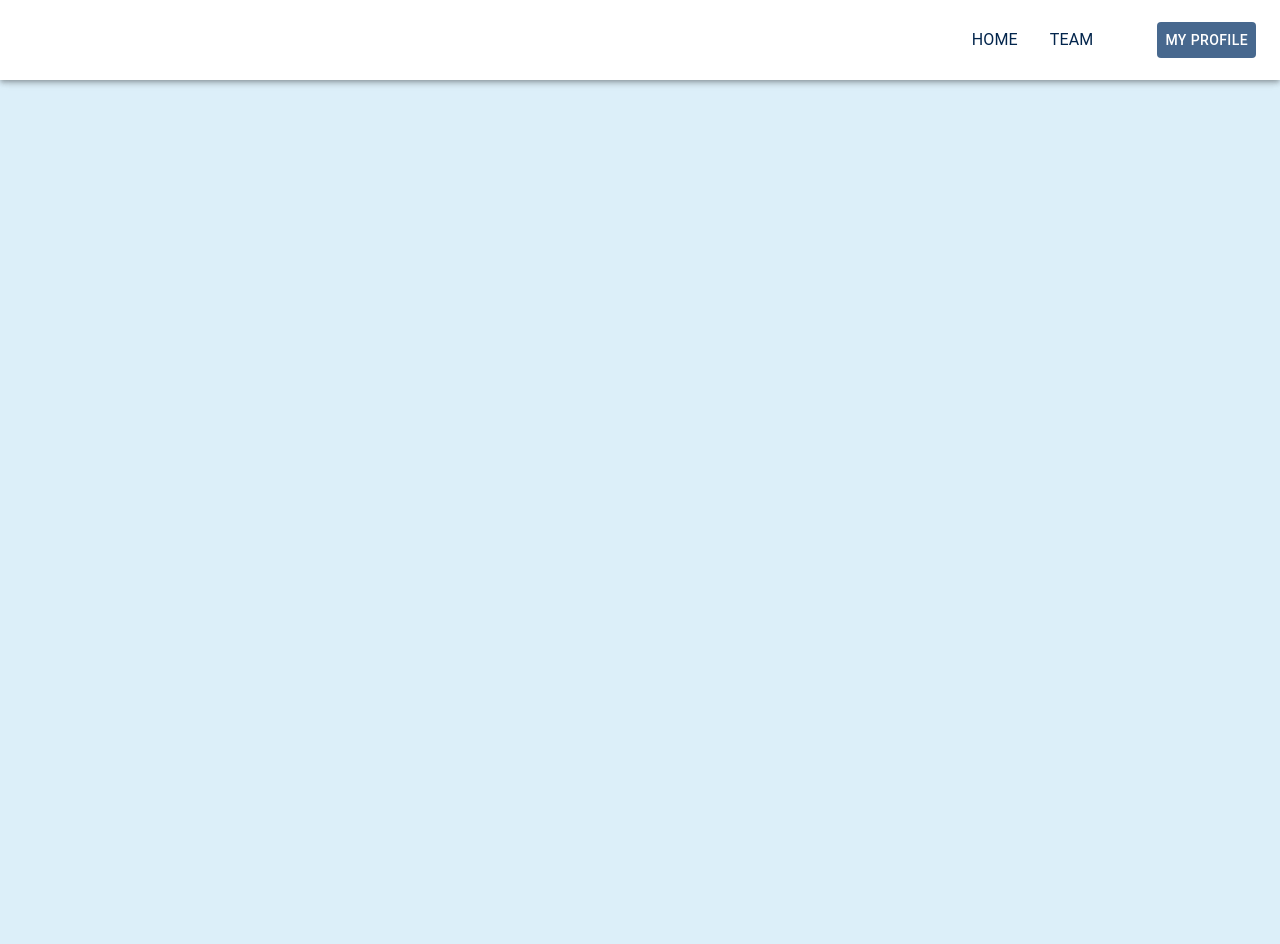
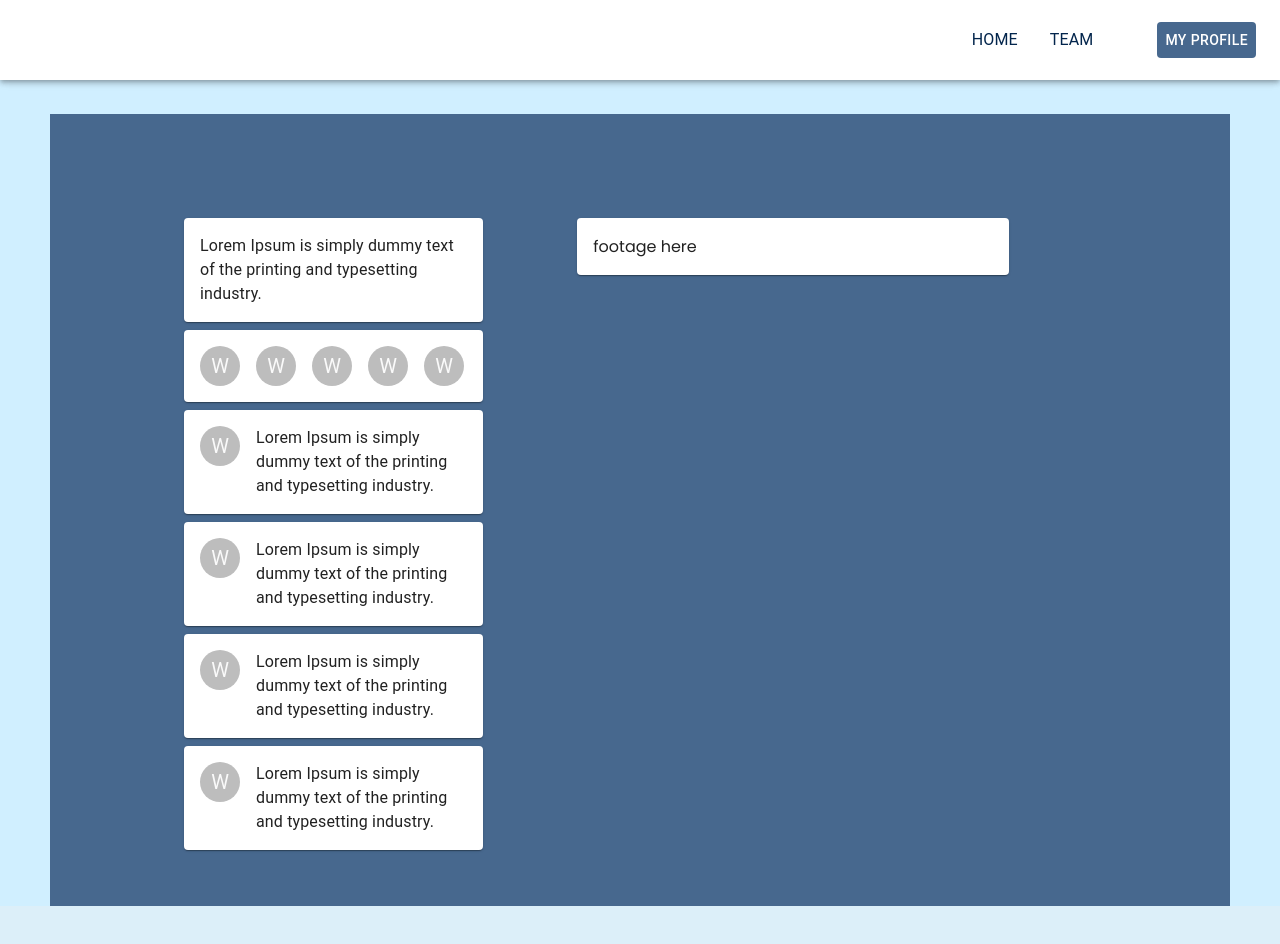
Before and after one commit to mirianfsilva/opencv-with-flask-and-react, a React (Create React App) app in the folder construction-inference/: page /droneMonitoring in a window 1280 px wide. Shown: the top 944 px of the page. Before the commit the page ends 800 px from the top, so only its background shows below. Built offline with nearby package versions, Linux system fonts and the light colour scheme.

Commit message:
update monitoring page

```diff
--- a/construction-inference/src/App.js
+++ b/construction-inference/src/App.js
@@ -4,6 +4,7 @@ import { BrowserRouter, Switch, Route } from 'react-router-dom';
 import Home from './pages/Home';
 import ProfilePage from './pages/Profile';
 import DroneMonitorPage from './pages/DroneMonitor';
+import TeamMembersPage from './pages/TeamMembers';
 
 function App() {
     return(
@@ -12,6 +13,7 @@ function App() {
                 <Route path="/" component={Home} exact />
                 <Route path="/profile" component={ProfilePage} exact />
                 <Route path="/droneMonitoring" component={DroneMonitorPage} exact />
+                <Route path="/teamMembers" component={TeamMembersPage} exact />
             </Switch>
         </BrowserRouter>
     )
--- a/construction-inference/src/components/DroneMonitoring/index.js
+++ b/construction-inference/src/components/DroneMonitoring/index.js
@@ -1,12 +1,140 @@
 import React from 'react';
-import { Link as RouterLink } from 'react-router-dom';
-import { Grid, Container } from '@material-ui/core';
+import PropTypes from 'prop-types';
+import { AppBar, CssBaseline, Hidden } from '@material-ui/core/';
+import { Divider, Container, Drawer, Grid, Paper, Avatar } from '@material-ui/core/';
+import { List, ListItemText, ListItem, Typography } from '@material-ui/core/';
+import { makeStyles, useTheme } from '@material-ui/core/styles';
+
+const useStyles = makeStyles((theme) => ({
+    root: {
+        display: 'flex',
+    },
+    menuButton: {
+        marginRight: theme.spacing(2),
+        [theme.breakpoints.up('sm')]: {
+            display: 'none',
+        },
+    },
+    heroContent: {
+        margin: 50,
+        height: 600,
+        backgroundColor: theme.palette.background.paper,
+        padding: theme.spacing(12, 12, 12, 12),
+        backgroundRepeat: 'round',
+    },
+    content: {
+        flexGrow: 1,
+        padding: theme.spacing(3),
+    },
+    paper: {
+        maxWidth: 400,
+        margin: `${theme.spacing(1)}px auto`,
+        padding: theme.spacing(2),
+    },
+}));
+
+const message = `Lorem Ipsum is simply dummy text of the printing and typesetting industry.`;
 
 
-export default function DroneMonitoring(props){
-    return(
+function DroneMonitoring(props) {
+    const { window } = props;
+    const classes = useStyles();
+    const theme = useTheme();
+
+    const drawer = (
         <div>
+            <div className={classes.toolbar} />
+            <Divider />
+            <List>
+                {['Identified Defects', 'Identified Defects', 'Identified Defects', 'Identified Defects'].map((text, index) => (
+                    <ListItem button key={text}>
+                        <ListItemText primary={text} />
+                    </ListItem>
+                ))}
+            </List>
+            <Divider />
+        </div>
+    );
 
+    return (
+        <div className={classes.heroContent} style={{ backgroundColor: '#47688e' }}>
+            <Container maxWidth="md">
+                <Grid container spacing={1}>
+                    <Grid item xs={4}>
+                        <Paper className={classes.paper}>
+                            <Grid container wrap="nowrap" spacing={2}>
+                                <Grid item xs>
+                                    <Typography>{message}</Typography>
+                                </Grid>
+                            </Grid>
+                        </Paper>
+                        <Paper className={classes.paper}>
+                            <Grid container wrap="nowrap" spacing={2}>
+                                <Grid item>
+                                    <Avatar>W</Avatar>
+                                </Grid>
+                                <Grid item>
+                                    <Avatar>W</Avatar>
+                                </Grid>
+                                <Grid item>
+                                    <Avatar>W</Avatar>
+                                </Grid>
+                                <Grid item>
+                                    <Avatar>W</Avatar>
+                                </Grid><Grid item>
+                                    <Avatar>W</Avatar>
+                                </Grid>
+                            </Grid>
+                        </Paper>
+                        <Paper className={classes.paper}>
+                            <Grid container wrap="nowrap" spacing={2}>
+                                <Grid item>
+                                    <Avatar>W</Avatar>
+                                </Grid>
+                                <Grid item xs>
+                                    <Typography>{message}</Typography>
+                                </Grid>
+                            </Grid>
+                        </Paper>
+                        <Paper className={classes.paper}>
+                            <Grid container wrap="nowrap" spacing={2}>
+                                <Grid item>
+                                    <Avatar>W</Avatar>
+                                </Grid>
+                                <Grid item xs>
+                                    <Typography>{message}</Typography>
+                                </Grid>
+                            </Grid>
+                        </Paper>
+                        <Paper className={classes.paper}>
+                            <Grid container wrap="nowrap" spacing={2}>
+                                <Grid item>
+                                    <Avatar>W</Avatar>
+                                </Grid>
+                                <Grid item xs>
+                                    <Typography>{message}</Typography>
+                                </Grid>
+                            </Grid>
+                        </Paper>
+                        <Paper className={classes.paper}>
+                            <Grid container wrap="nowrap" spacing={2}>
+                                <Grid item>
+                                    <Avatar>W</Avatar>
+                                </Grid>
+                                <Grid item xs>
+                                    <Typography>{message}</Typography>
+                                </Grid>
+                            </Grid>
+                        </Paper>
+                    </Grid>
+
+                    <Grid item xs={8}>
+                        <Paper className={classes.paper}>footage here</Paper>
+                    </Grid>
+                </Grid>
+            </Container>
         </div>
     );
 }
+
+export default DroneMonitoring;
--- a/construction-inference/src/components/Header/index.js
+++ b/construction-inference/src/components/Header/index.js
@@ -52,8 +52,8 @@ export default function Menu(props) {
                     </Typography>
                     <List variant="inherit" align="center" color="initial" className={classes.menuButton} justify="center">
                         <ListItem variant="inherit" align="center" color="initial" className={classes.menuList}>
-                            <ListItemLink primary={"HOME"} to="/" />
-                            <ListItemLink primary="TEAM" to="/" />
+                            <ListItemLink primary="HOME" to="/" />
+                            <ListItemLink primary="TEAM" to="/teamMembers" />
                         </ListItem>
                     </List>
                     <Button style={{ backgroundColor: '#47688e' }} color="inherit" href="/profile">My Profile</Button>
--- a/construction-inference/src/components/TeamMembers/index.js
+++ b/construction-inference/src/components/TeamMembers/index.js
@@ -1,6 +1,9 @@
 import React from 'react';
 import { Link as RouterLink } from 'react-router-dom';
 import { Grid, Container } from '@material-ui/core';
+import PropTypes from 'prop-types';
+import { makeStyles } from '@material-ui/core/styles';
+import { withStyles } from '@material-ui/core/styles';
 
 const useStyles = makeStyles((theme) => ({
     root: {
--- /dev/null
+++ b/construction-inference/src/pages/TeamMembers/index.js
@@ -0,0 +1,15 @@
+import React from 'react';
+import Menu from '../../components/Header';
+import TeamMembers from '../../components/TeamMembers';
+
+
+function TeamMembersPage() {
+    return (
+        <div style={{ background: "#d0efff" }}>
+            <Menu />
+            <TeamMembers />
+        </div>
+    );
+}
+
+export default TeamMembersPage;
```
